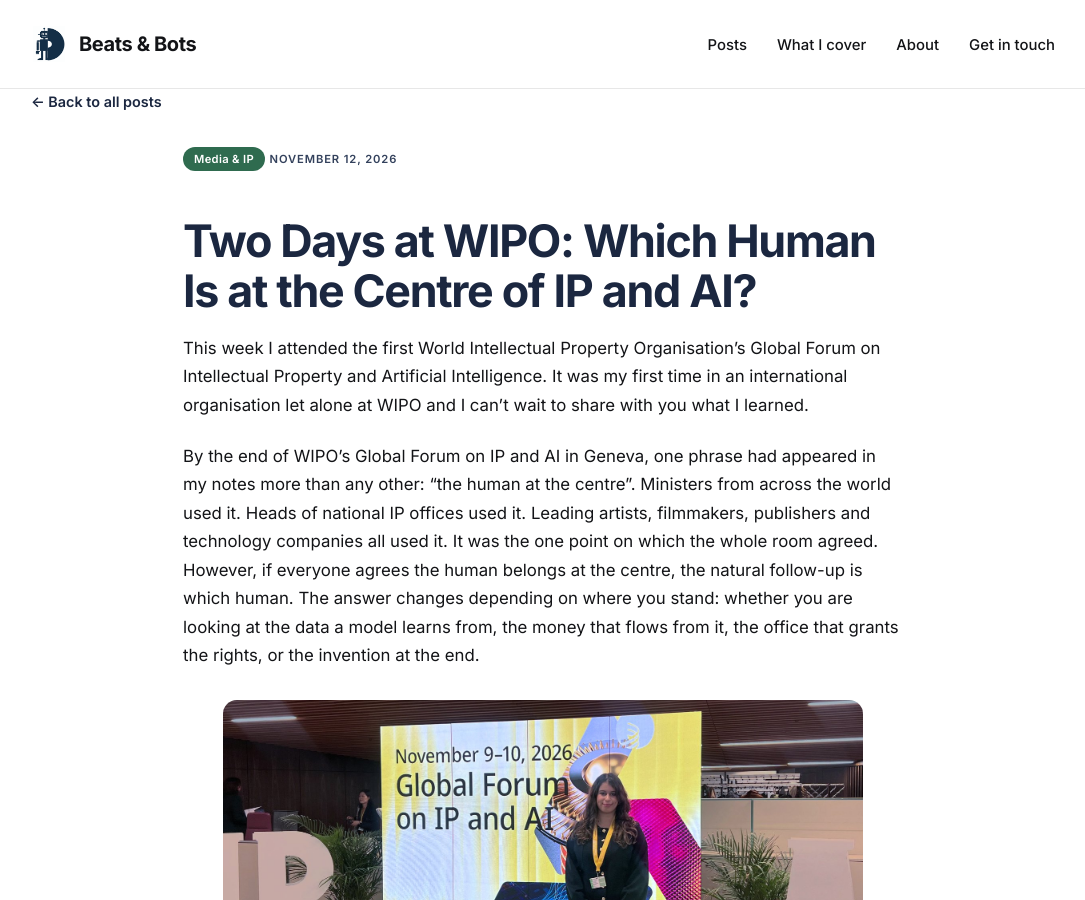
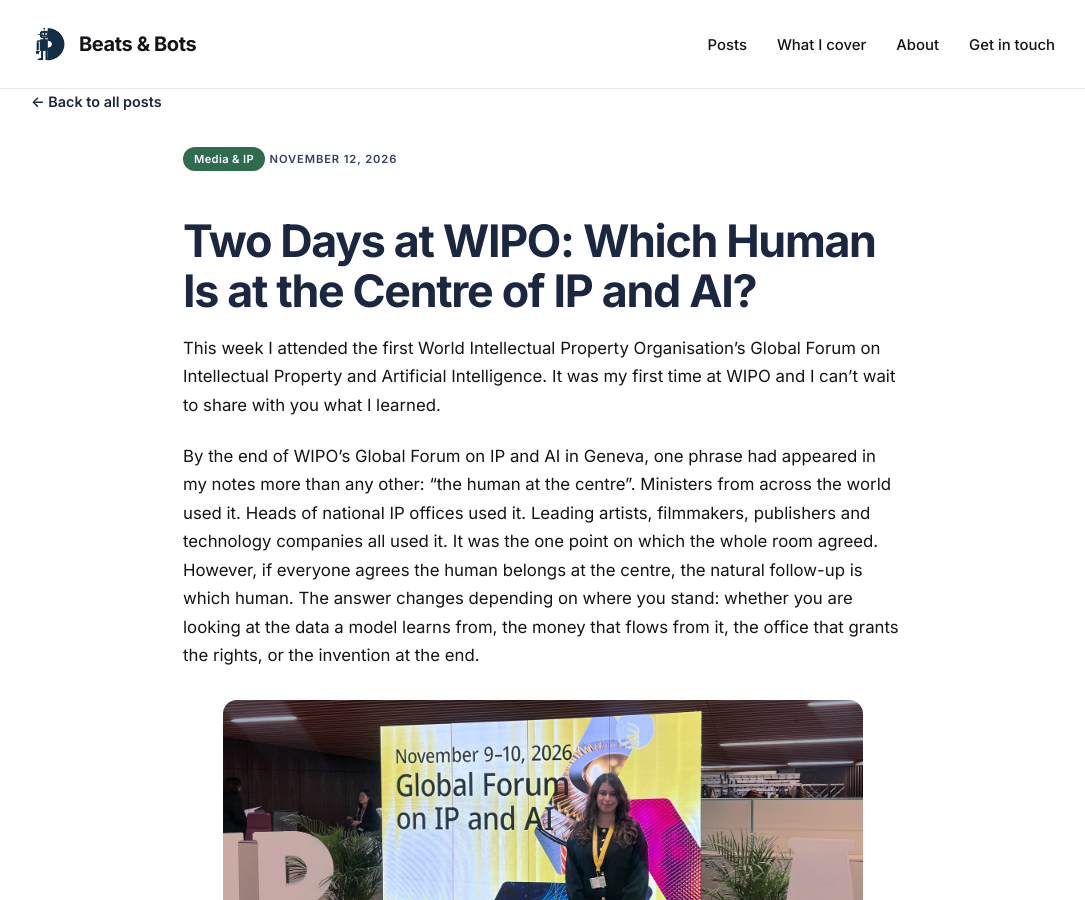
Before and after one commit to raniabouz/beats-and-bots, a Jekyll site: the page built from _posts/2026-11-12-wipo-human-at-the-centre.md, in a window 1280 px wide and 900 px high. Shown: the whole window, without its empty margins (97-1182 px from the left). Built offline with Jekyll 4.4.1, drawn with Linux system fonts in a browser that asks for light colours.

Commit message:
Fix article

```diff
--- a/_posts/2026-11-12-wipo-human-at-the-centre.md
+++ b/_posts/2026-11-12-wipo-human-at-the-centre.md
@@ -6,7 +6,7 @@ tag_color: c4
 thumbnail: /assets/images/posts/Wipo-AI.jpg
 ---
 
-This week I attended the first World Intellectual Property Organisation's Global Forum on Intellectual Property and Artificial Intelligence. It was my first time in an international organisation let alone at WIPO and I can't wait to share with you what I learned.
+This week I attended the first World Intellectual Property Organisation's Global Forum on Intellectual Property and Artificial Intelligence. It was my first time at WIPO and I can't wait to share with you what I learned.
 
 By the end of WIPO's Global Forum on IP and AI in Geneva, one phrase had appeared in my notes more than any other: "the human at the centre". Ministers from across the world used it. Heads of national IP offices used it. Leading artists, filmmakers, publishers and technology companies all used it. It was the one point on which the whole room agreed. However, if everyone agrees the human belongs at the centre, the natural follow-up is which human. The answer changes depending on where you stand: whether you are looking at the data a model learns from, the money that flows from it, the office that grants the rights, or the invention at the end.
 
```
